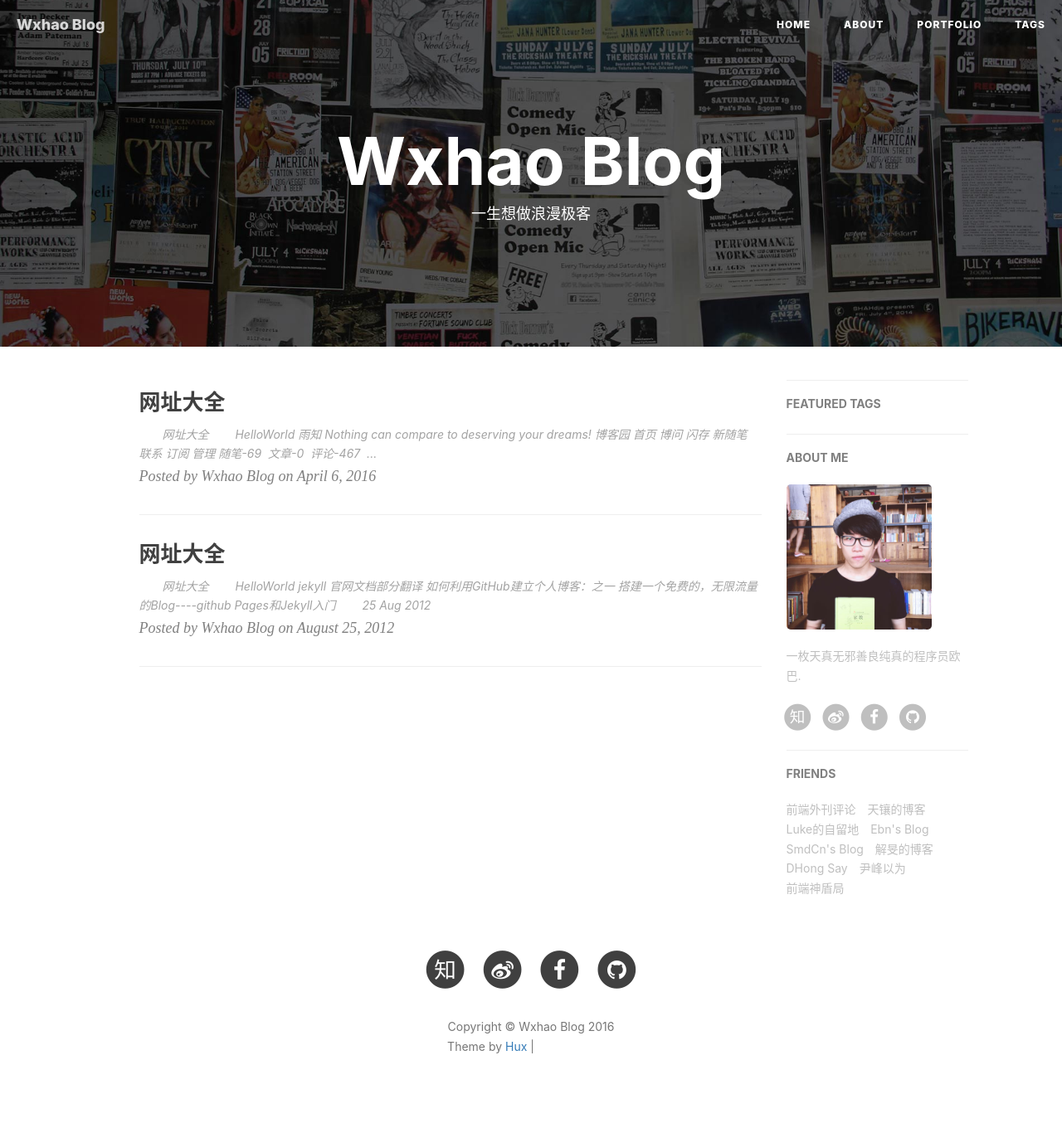
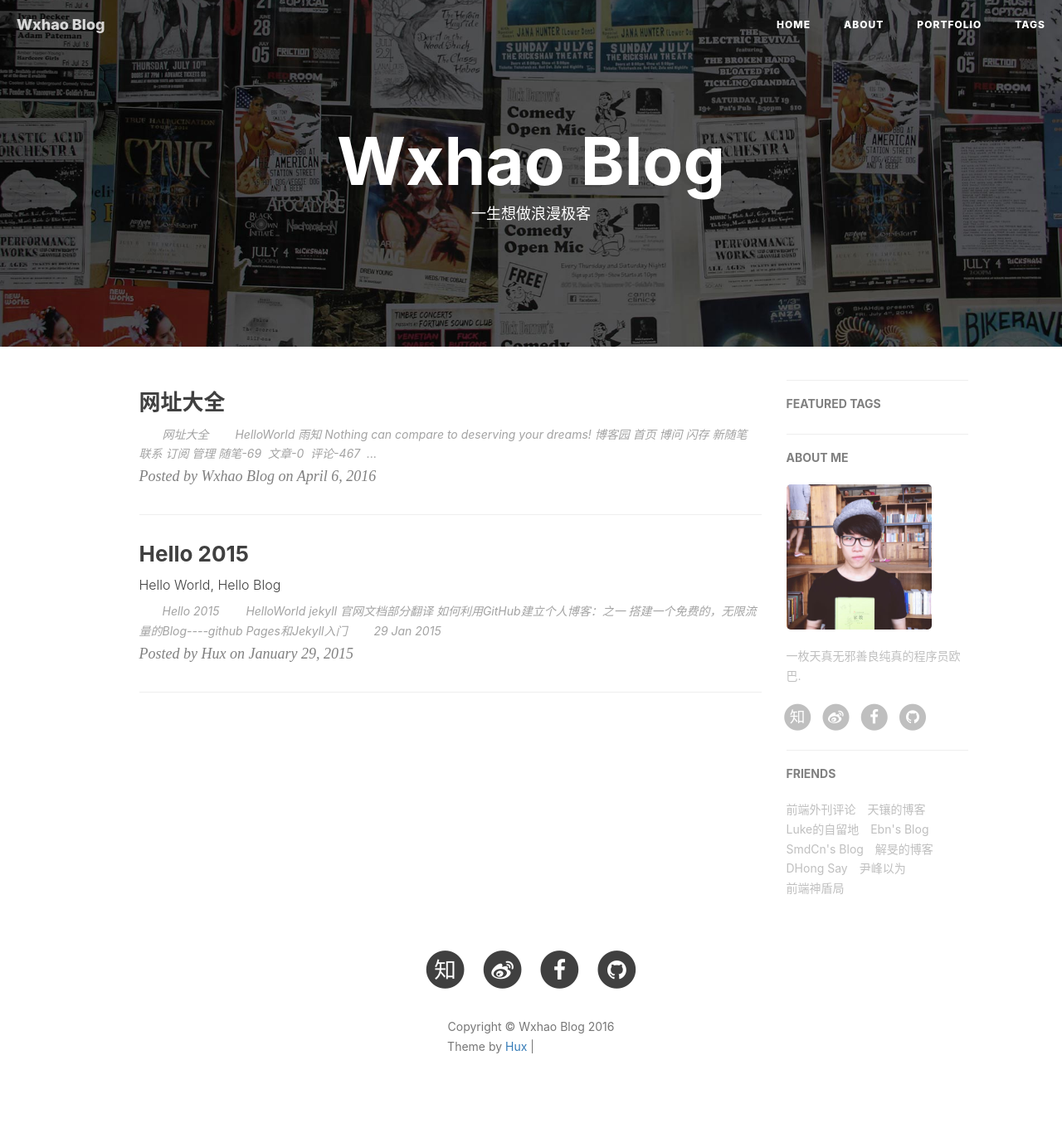
Before and after one commit to wxhao911/wxhao_blog, a Jekyll site: the page built from index.html, in a window 1280 px wide. Shown: the whole page at 83% size. Built offline with Jekyll 4.4.1, drawn with Linux system fonts in a browser that asks for light colours; nearby versions of some CDN libraries; the list of posts is cut into pages by our own code; comment, search, counter and statistics services are not loaded; grey boxes are pictures that could not be loaded.

Commit message:
Update 2012-08-25-hello-world.html

```diff
--- a/_posts/2012-08-25-hello-world.html
+++ b/_posts/2012-08-25-hello-world.html
@@ -1,6 +1,12 @@
 ---
-title: 网址大全
-layout: default.html
+layout:     post
+title:      "Hello 2015"
+subtitle:   "Hello World, Hello Blog"
+date:       2015-01-29 12:00:00
+author:     "Hux"
+header-img: "img/post-bg-2015.jpg"
+tags:
+    - Life
 ---
 　　<h2>{{ page.title }}</h2>
 　　<p>HelloWorld</p>
```
